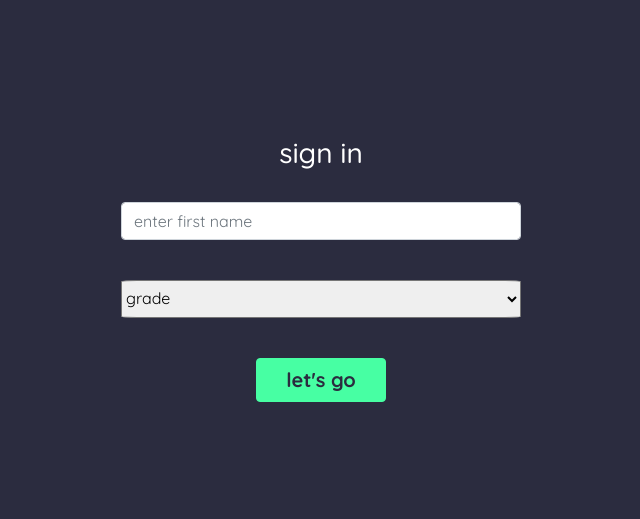
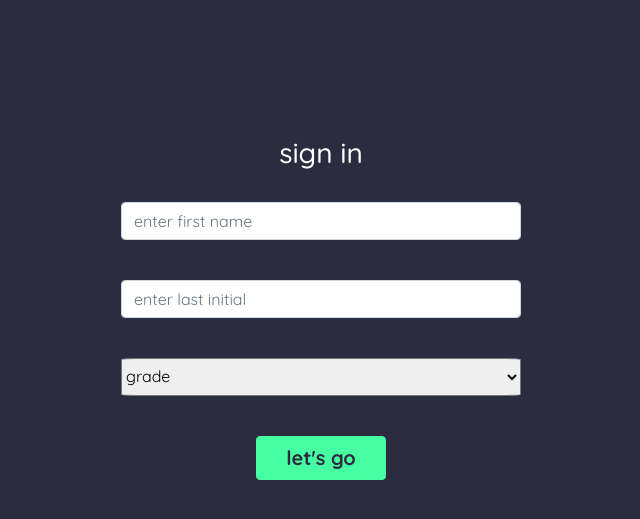
Before and after one commit to cesarihinojosa/train-your-ai, a Flask app: page /signin in a window 1280 px wide. Shown: the top 519 px of the page, without its empty margins (319-959 px from the left). Run offline with Flask 3, Linux system fonts and the light colour scheme; some libraries are stand-ins or nearby versions.

Commit message:
added last initial

```diff
--- a/website/auth.py
+++ b/website/auth.py
@@ -9,9 +9,10 @@ auth = Blueprint('auth', __name__)
 def signin():
     if request.method == 'POST':
         first_name = request.form.get('first-name')
+        last_name = request.form.get('last-name')
         grade_level = request.form.get('grade-level')
-        if valid_input(first_name, grade_level):
-            new_user = User(first_name=first_name, grade_level=grade_level)
+        if valid_input(first_name, grade_level, last_name):
+            new_user = User(first_name=first_name, last_name=last_name, grade_level=grade_level)
             db.session.add(new_user)
             db.session.commit()
             login_user(new_user, remember=False)
@@ -23,7 +24,7 @@ def logout():
     logout_user()
     return redirect(url_for("auth.signin"))
 
-def valid_input(first_name, grade_level):
+def valid_input(first_name, grade_level, last_name):
     if len(first_name) < 2:
         flash("first name must be greater than 1 character", category="error")
         return False
@@ -33,5 +34,7 @@ def valid_input(first_name, grade_level):
     if grade_level == "0":
         flash("grade level can't be empty", category="error")
         return False
-    else:
-        return True
+    if len(last_name) < 1:
+        flash("last initial can't be empty", category="error")
+        return False
+    return True
--- a/website/dbmodels.py
+++ b/website/dbmodels.py
@@ -13,5 +13,6 @@ class AI(db.Model):
 class User(db.Model, UserMixin):
     id = db.Column(db.Integer, primary_key=True)
     first_name = db.Column(db.String(64))
+    last_name = db.Column(db.String(64))
     grade_level = db.Column(db.Integer)
     ais = db.relationship("AI", backref="user")
--- a/website/templates/signin.html
+++ b/website/templates/signin.html
@@ -16,6 +16,16 @@
                     name="first-name"
                     id="first-name"
                     placeholder="enter first name"
+                >
+            </div>
+            <br>
+            <div class="form-group">
+                <input
+                    type="text"
+                    class="form-control"
+                    name="last-name"
+                    id="last-name"
+                    placeholder="enter last initial"
                 >
             </div>
             <br>
--- a/website/templates/snakeai.html
+++ b/website/templates/snakeai.html
@@ -65,7 +65,7 @@
         <br>
         <br>
 
-        <div class="row">
+        <div style="width: 300px;" class="row">
           <h5 id="mint">notice how the AI(snake) behaves differently based off how you trained it...</h5>
         </div>
 
```
Also changed, not shown: instance/database.db.
